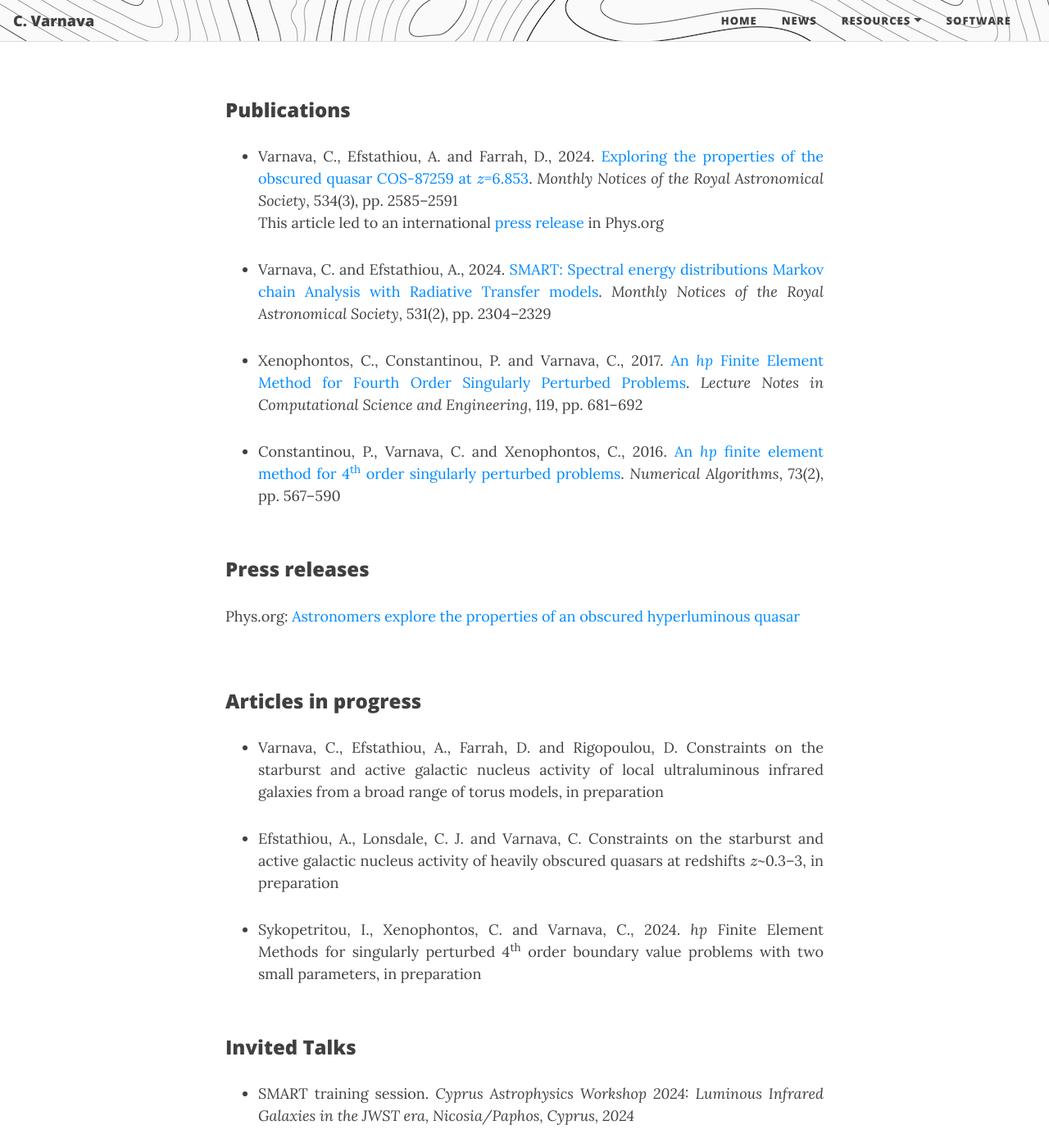
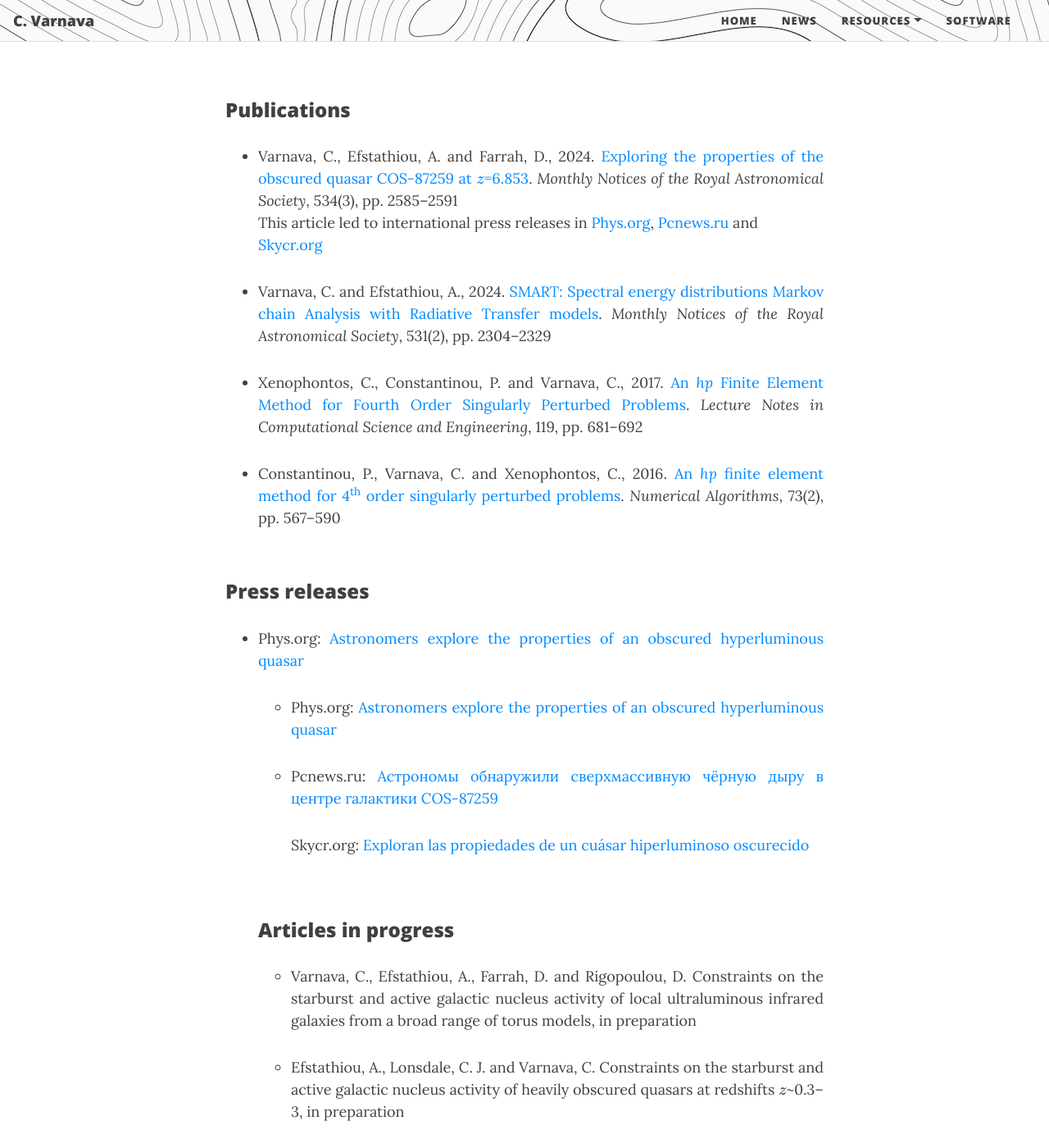
Before and after one commit to ch-var/ch-var.github.io, a Jekyll site: the page built from cv.html, in a window 1280 px wide and 1400 px high, scrolled down 2922 px. Shown: the whole window at 82% size. Built offline with Jekyll 4.4.1, drawn with Linux system fonts in a browser that asks for light colours; formulas are drawn with MathJax 3.

Commit message:
Update cv.html

```diff
--- a/cv.html
+++ b/cv.html
@@ -95,7 +95,7 @@
 <p>
 <ul>
 <li align='justify'>Varnava, C., Efstathiou, A. and Farrah, D., 2024. <a href="https://doi.org/10.1093/mnras/stae2221">Exploring the properties of the obscured quasar COS-87259 at \(z\)=6.853</a>. <i>Monthly Notices of the Royal Astronomical Society</i>, 534(3), pp. 2585–2591</li>
-This article led to an international <a href="https://phys.org/news/2024-10-astronomers-explore-properties-obscured-hyperluminous.html">press release</a> in Phys.org
+This article led to international press releases in <a href="https://phys.org/news/2024-10-astronomers-explore-properties-obscured-hyperluminous.html">Phys.org</a>, <a href="https://pcnews.ru/news/astronomy_obnaruzili_sverhmassivnuu_cernuu_dyru_v_centre_galaktiki_cos_87259-1530160.html#gsc.tab=0">Pcnews.ru</a> and <a href="https://skycr.org/2024/10/21/exploran-las-propiedades-de-un-cuasar-hiperluminoso-oscurecido/">Skycr.org</a>
 <p>
 <li align='justify'>Varnava, C. and Efstathiou, A., 2024. <a href="https://doi.org/10.1093/mnras/stae1141">SMART: Spectral energy distributions Markov chain Analysis with Radiative Transfer models</a>. <i>Monthly Notices of the Royal Astronomical Society</i>, 531(2), pp. 2304–2329</li>
 <p>
@@ -106,8 +106,16 @@
 <br>
 <h3>Press releases</h3>
 <p>
-Phys.org: <a href="https://phys.org/news/2024-10-astronomers-explore-properties-obscured-hyperluminous.html">Astronomers explore the properties of an obscured hyperluminous quasar</a>
-</p>
+<ul>
+<li align='justify'>Phys.org: <a href="https://phys.org/news/2024-10-astronomers-explore-properties-obscured-hyperluminous.html">Astronomers explore the properties of an obscured hyperluminous quasar</a>
+<p>
+<ul>
+<li align='justify'>Phys.org: <a href="https://phys.org/news/2024-10-astronomers-explore-properties-obscured-hyperluminous.html">Astronomers explore the properties of an obscured hyperluminous quasar</a></li>
+<p>
+<li align='justify'>Pcnews.ru: <a href="https://pcnews.ru/news/astronomy_obnaruzili_sverhmassivnuu_cernuu_dyru_v_centre_galaktiki_cos_87259-1530160.html#gsc.tab=0">Астрономы обнаружили сверхмассивную чёрную дыру в центре галактики COS-87259</a></li>
+<p>
+Skycr.org: <a href="https://skycr.org/2024/10/21/exploran-las-propiedades-de-un-cuasar-hiperluminoso-oscurecido/">Exploran las propiedades de un cuásar hiperluminoso oscurecido</a></li>
+</ul>
 <br>
 <h3>Articles in progress</h3>
 <p>
```
